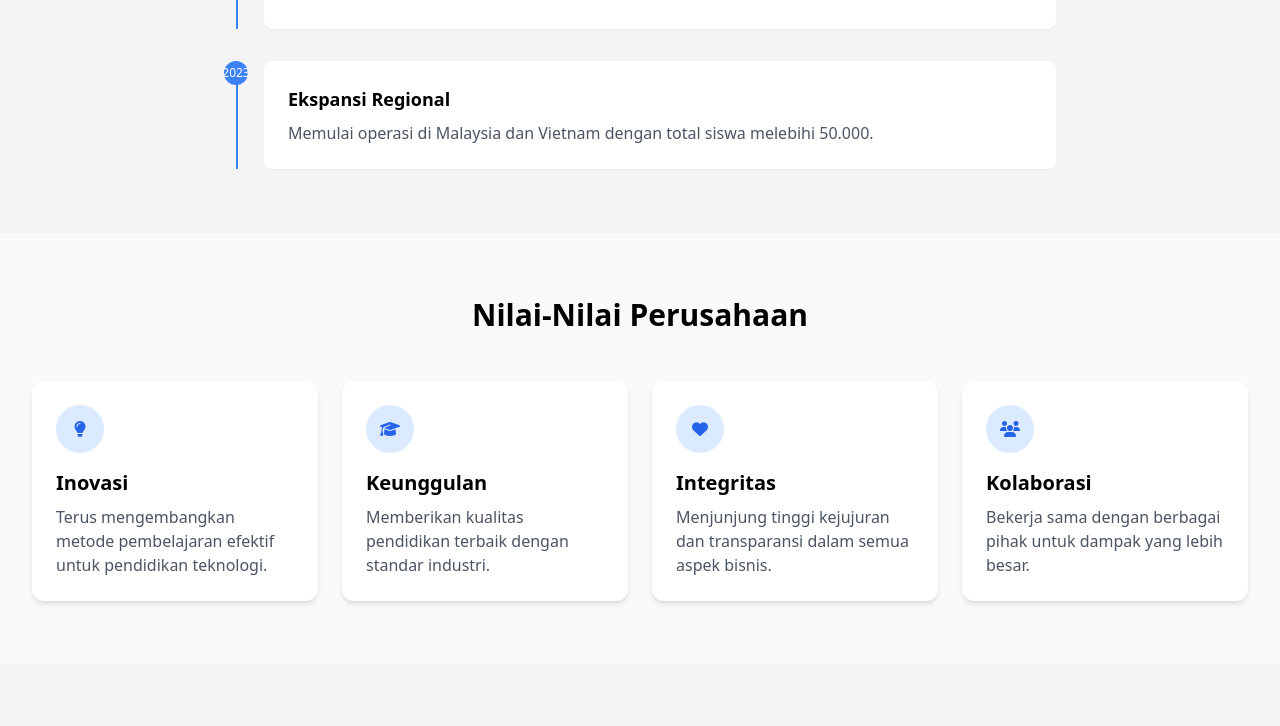
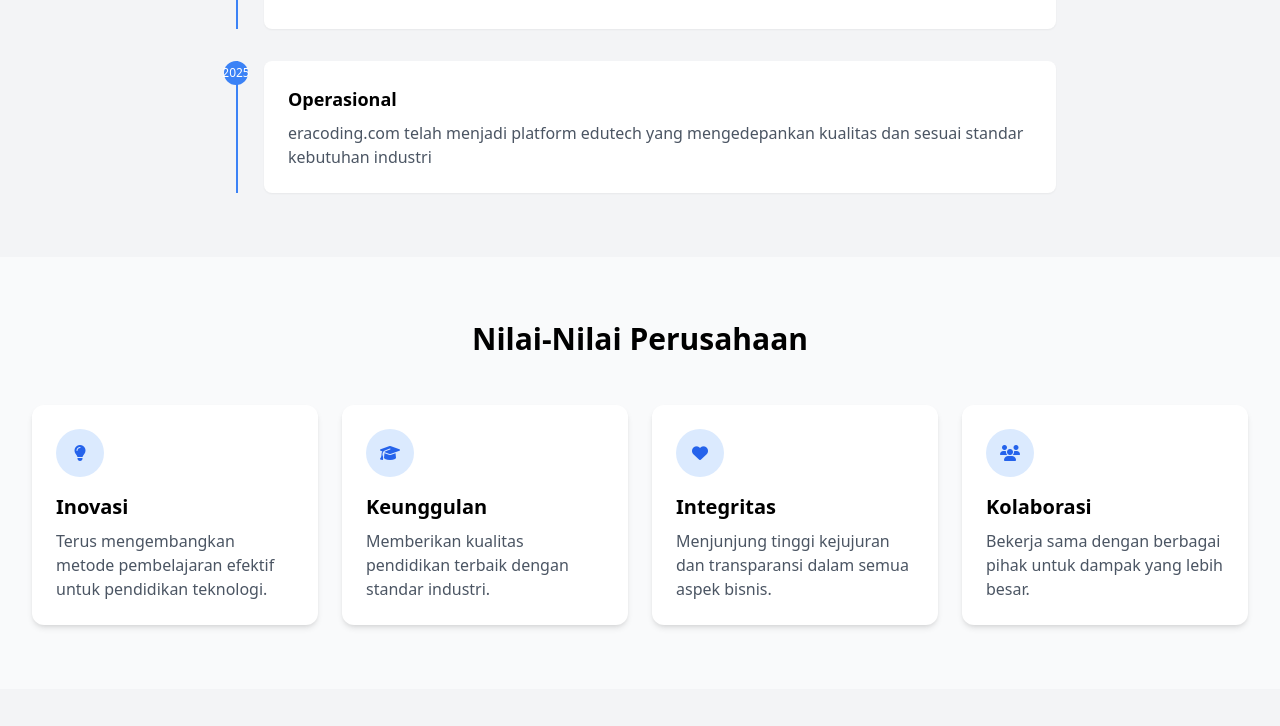
Before and after one commit to quootaflash/tentang, a plain HTML site: page index.html in a window 1280 px wide. Shown: the part 1599-2325 px from the top of the page. Drawn offline with nearby package versions, Linux system fonts and the light colour scheme.

Commit message:
Update index.html

```diff
--- a/index.html
+++ b/index.html
@@ -164,10 +164,10 @@
 
                 <!-- Timeline Item 5 -->
                 <div class="timeline-item">
-                    <div class="timeline-dot">2023</div>
+                    <div class="timeline-dot">2025</div>
                     <div class="bg-white p-6 rounded-lg shadow-sm">
-                        <h3 class="font-bold text-lg mb-2">Ekspansi Regional</h3>
-                        <p class="text-gray-600">Memulai operasi di Malaysia dan Vietnam dengan total siswa melebihi 50.000.</p>
+                        <h3 class="font-bold text-lg mb-2">Operasional</h3>
+                        <p class="text-gray-600">eracoding.com telah menjadi platform edutech yang mengedepankan kualitas dan sesuai standar kebutuhan industri</p>
                     </div>
                 </div>
             </div>
```
